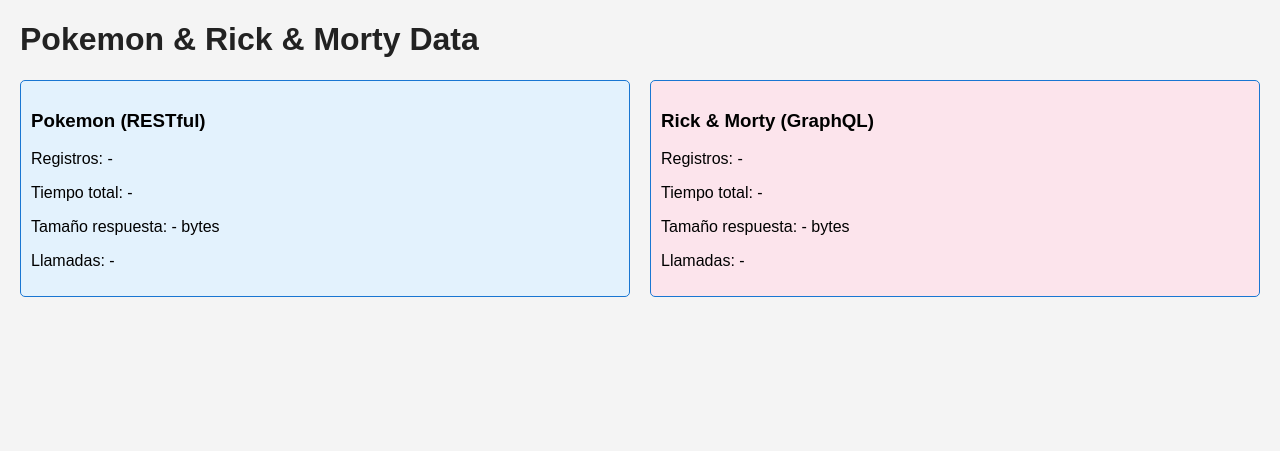
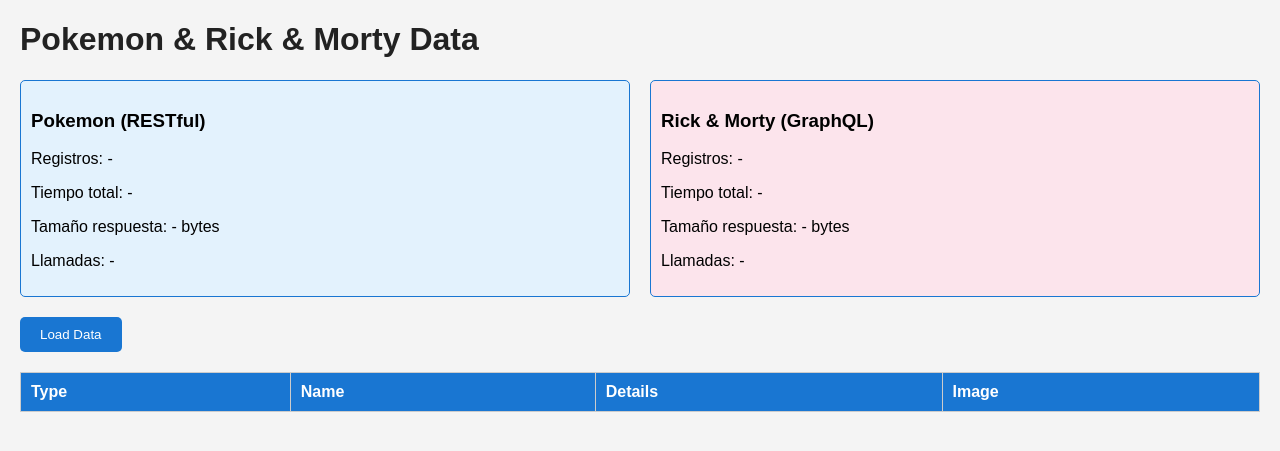
Before and after one commit to leninnx/Benchmark, a Flask app: page / in a window 1280 px wide. Shown: the top 451 px of the page. Run offline with Flask 3, Linux system fonts and the light colour scheme; lists and menus that the app fills with data are empty.

Commit message:
Update index.html

```diff
--- a/templates/index.html
+++ b/templates/index.html
@@ -38,6 +38,20 @@
             <p id="rm-calls">Llamadas: -</p>
         </div>
     </div>
+
+    <!-- Botón y tabla de datos -->
+    <button onClick="loadData()">Load Data</button>
+    <table id="data-table">
+        <thead>
+            <tr>
+                <th>Type</th>
+                <th>Name</th>
+                <th>Details</th>
+                <th>Image</th>
+            </tr>
+        </thead>
+        <tbody></tbody>
+    </table>
 
     <script>
         async function loadData() {
```
Lines whose indentation alone changed are shown as unchanged.
